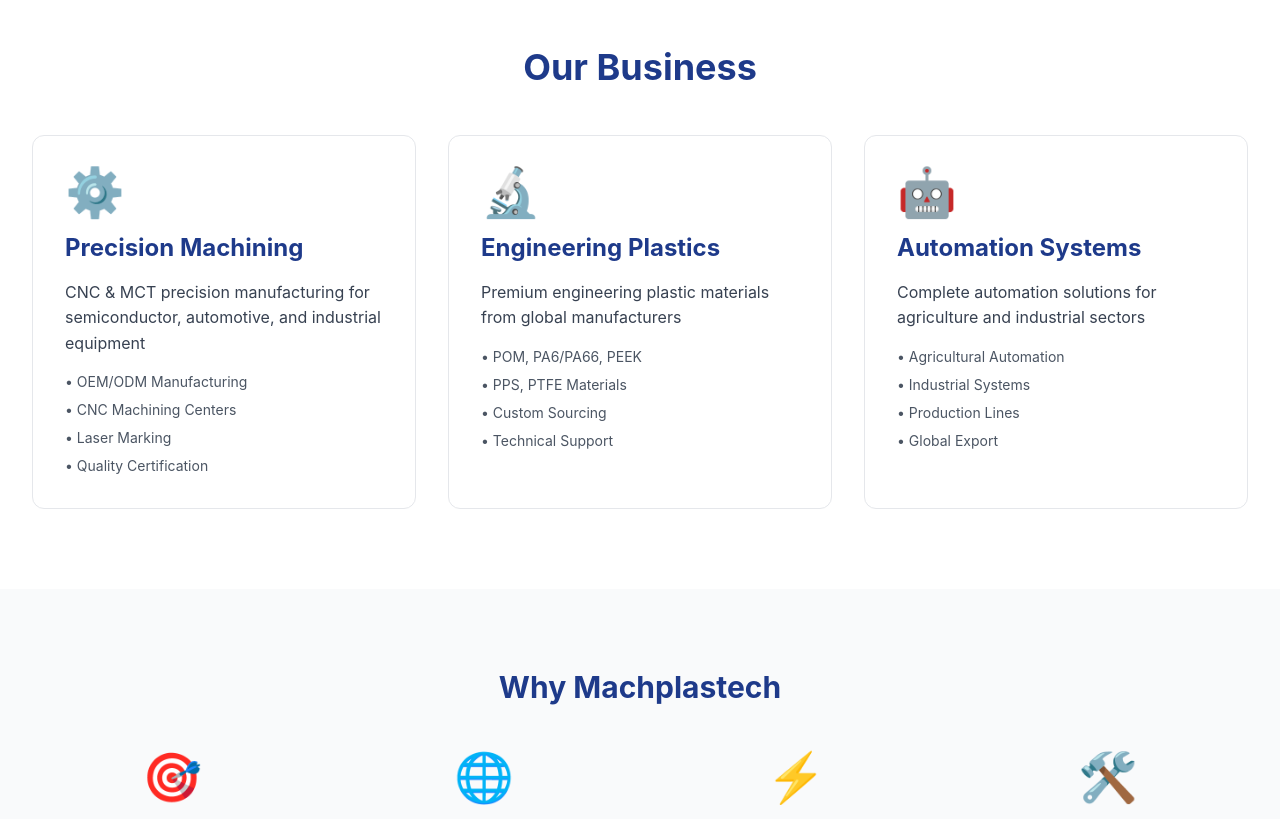
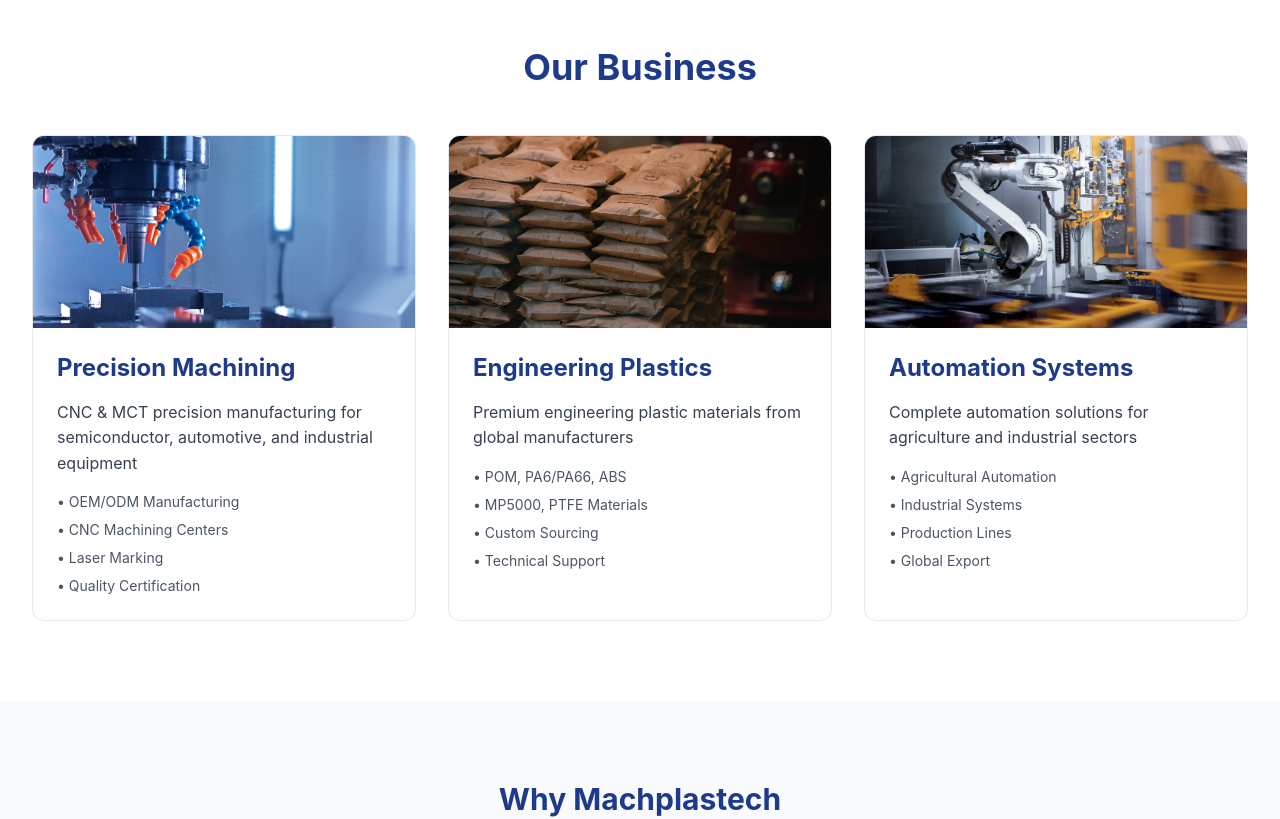
Before and after one commit to datrademel-ai/machplastech-korea, a Next.js app: page / in a window 1280 px wide. Shown: the part 520-1339 px from the top of the page. Built offline with nearby package versions, Linux system fonts and the light colour scheme.

Commit message:
Add files via upload

```diff
--- a/src/app/page.jsx
+++ b/src/app/page.jsx
@@ -1,6 +1,7 @@
 'use client'
 
 import Link from 'next/link'
+import Image from 'next/image'
 import { useLanguage } from '@/contexts/LanguageContext'
 
 export default function Home() {
@@ -24,7 +25,7 @@
         plastics: {
           title: 'Engineering Plastics',
           desc: 'Premium engineering plastic materials from global manufacturers',
-          items: ['POM, PA6/PA66, PEEK', 'PPS, PTFE Materials', 'Custom Sourcing', 'Technical Support']
+          items: ['POM, PA6/PA66, ABS', 'MP5000, PTFE Materials', 'Custom Sourcing', 'Technical Support']
         },
         automation: {
           title: 'Automation Systems',
@@ -74,7 +75,7 @@
         plastics: {
           title: '엔지니어링 플라스틱',
           desc: '글로벌 제조사의 프리미엄 엔지니어링 플라스틱 소재',
-          items: ['POM, PA6/PA66, PEEK', 'PPS, PTFE 소재', '맞춤 소싱', '기술 지원']
+          items: ['POM, PA6/PA66, ABS', 'MP5000, PTFE 소재', '맞춤 소싱', '기술 지원']
         },
         automation: {
           title: '자동화 시스템',
@@ -111,6 +112,30 @@
 
   const t = content[language]
 
+  const businessCards = [
+    {
+      href: '/machining',
+      title: t.business.machining.title,
+      desc: t.business.machining.desc,
+      items: t.business.machining.items,
+      image: '/images/machining/cnc-machine.jpg'
+    },
+    {
+      href: '/plastics',
+      title: t.business.plastics.title,
+      desc: t.business.plastics.desc,
+      items: t.business.plastics.items,
+      image: '/images/about/materials.jpg'
+    },
+    {
+      href: '/automation',
+      title: t.business.automation.title,
+      desc: t.business.automation.desc,
+      items: t.business.automation.items,
+      image: '/images/automation/industrial_robot.webp'
+    }
+  ]
+
   return (
     <>
       <section className="bg-gradient-to-br from-blue-900 to-blue-600 text-white py-24 px-8 text-center">
@@ -126,38 +151,27 @@
         <h2 className="text-4xl font-bold text-center mb-12 text-blue-900">{t.business.title}</h2>
 
         <div className="grid md:grid-cols-3 gap-8">
-          <Link href="/machining" className="border border-gray-200 rounded-xl p-8 hover:shadow-lg transition group">
-            <div className="text-5xl mb-4">⚙️</div>
-            <h3 className="text-2xl font-bold mb-4 text-blue-900 group-hover:text-blue-700">{t.business.machining.title}</h3>
-            <p className="text-gray-700 mb-4">{t.business.machining.desc}</p>
-            <ul className="space-y-2 text-gray-600 text-sm">
-              {t.business.machining.items.map((item, i) => (
-                <li key={i}>• {item}</li>
-              ))}
-            </ul>
-          </Link>
-
-          <Link href="/plastics" className="border border-gray-200 rounded-xl p-8 hover:shadow-lg transition group">
-            <div className="text-5xl mb-4">🔬</div>
-            <h3 className="text-2xl font-bold mb-4 text-blue-900 group-hover:text-blue-700">{t.business.plastics.title}</h3>
-            <p className="text-gray-700 mb-4">{t.business.plastics.desc}</p>
-            <ul className="space-y-2 text-gray-600 text-sm">
-              {t.business.plastics.items.map((item, i) => (
-                <li key={i}>• {item}</li>
-              ))}
-            </ul>
-          </Link>
-
-          <Link href="/automation" className="border border-gray-200 rounded-xl p-8 hover:shadow-lg transition group">
-            <div className="text-5xl mb-4">🤖</div>
-            <h3 className="text-2xl font-bold mb-4 text-blue-900 group-hover:text-blue-700">{t.business.automation.title}</h3>
-            <p className="text-gray-700 mb-4">{t.business.automation.desc}</p>
-            <ul className="space-y-2 text-gray-600 text-sm">
-              {t.business.automation.items.map((item, i) => (
-                <li key={i}>• {item}</li>
-              ))}
-            </ul>
-          </Link>
+          {businessCards.map((card, i) => (
+            <Link key={i} href={card.href} className="border border-gray-200 rounded-xl overflow-hidden hover:shadow-lg transition group">
+              <div className="relative h-48">
+                <Image
+                  src={card.image}
+                  alt={card.title}
+                  fill
+                  className="object-cover group-hover:scale-105 transition duration-300"
+                />
+              </div>
+              <div className="p-6">
+                <h3 className="text-2xl font-bold mb-4 text-blue-900 group-hover:text-blue-700">{card.title}</h3>
+                <p className="text-gray-700 mb-4">{card.desc}</p>
+                <ul className="space-y-2 text-gray-600 text-sm">
+                  {card.items.map((item, j) => (
+                    <li key={j}>• {item}</li>
+                  ))}
+                </ul>
+              </div>
+            </Link>
+          ))}
         </div>
       </section>
 
@@ -167,25 +181,42 @@
 
           <div className="grid md:grid-cols-4 gap-8">
             <div className="text-center">
-              <div className="text-5xl mb-4">🎯</div>
+              <div className="w-16 h-16 bg-blue-100 rounded-full flex items-center justify-center mx-auto mb-4">
+                <svg className="w-8 h-8 text-blue-600" fill="none" stroke="currentColor" viewBox="0 0 24 24">
+                  <path strokeLinecap="round" strokeLinejoin="round" strokeWidth={2} d="M9 12l2 2 4-4m6 2a9 9 0 11-18 0 9 9 0 0118 0z" />
+                </svg>
+              </div>
               <h3 className="text-xl font-bold mb-3 text-blue-900">{t.why.quality.title}</h3>
               <p className="text-gray-600">{t.why.quality.desc}</p>
             </div>
 
             <div className="text-center">
-              <div className="text-5xl mb-4">🌐</div>
+              <div className="w-16 h-16 bg-green-100 rounded-full flex items-center justify-center mx-auto mb-4">
+                <svg className="w-8 h-8 text-green-600" fill="none" stroke="currentColor" viewBox="0 0 24 24">
+                  <path strokeLinecap="round" strokeLinejoin="round" strokeWidth={2} d="M3.055 11H5a2 2 0 012 2v1a2 2 0 002 2 2 2 0 012 2v2.945M8 3.935V5.5A2.5 2.5 0 0010.5 8h.5a2 2 0 012 2 2 2 0 104 0 2 2 0 012-2h1.064M15 20.488V18a2 2 0 012-2h3.064M21 12a9 9 0 11-18 0 9 9 0 0118 0z" />
+                </svg>
+              </div>
               <h3 className="text-xl font-bold mb-3 text-blue-900">{t.why.network.title}</h3>
               <p className="text-gray-600">{t.why.network.desc}</p>
             </div>
 
             <div className="text-center">
-              <div className="text-5xl mb-4">⚡</div>
+              <div className="w-16 h-16 bg-yellow-100 rounded-full flex items-center justify-center mx-auto mb-4">
+                <svg className="w-8 h-8 text-yellow-600" fill="none" stroke="currentColor" viewBox="0 0 24 24">
+                  <path strokeLinecap="round" strokeLinejoin="round" strokeWidth={2} d="M13 10V3L4 14h7v7l9-11h-7z" />
+                </svg>
+              </div>
               <h3 className="text-xl font-bold mb-3 text-blue-900">{t.why.delivery.title}</h3>
               <p className="text-gray-600">{t.why.delivery.desc}</p>
             </div>
 
             <div className="text-center">
-              <div className="text-5xl mb-4">🛠️</div>
+              <div className="w-16 h-16 bg-purple-100 rounded-full flex items-center justify-center mx-auto mb-4">
+                <svg className="w-8 h-8 text-purple-600" fill="none" stroke="currentColor" viewBox="0 0 24 24">
+                  <path strokeLinecap="round" strokeLinejoin="round" strokeWidth={2} d="M10.325 4.317c.426-1.756 2.924-1.756 3.35 0a1.724 1.724 0 002.573 1.066c1.543-.94 3.31.826 2.37 2.37a1.724 1.724 0 001.065 2.572c1.756.426 1.756 2.924 0 3.35a1.724 1.724 0 00-1.066 2.573c.94 1.543-.826 3.31-2.37 2.37a1.724 1.724 0 00-2.572 1.065c-.426 1.756-2.924 1.756-3.35 0a1.724 1.724 0 00-2.573-1.066c-1.543.94-3.31-.826-2.37-2.37a1.724 1.724 0 00-1.065-2.572c-1.756-.426-1.756-2.924 0-3.35a1.724 1.724 0 001.066-2.573c-.94-1.543.826-3.31 2.37-2.37.996.608 2.296.07 2.572-1.065z" />
+                  <path strokeLinecap="round" strokeLinejoin="round" strokeWidth={2} d="M15 12a3 3 0 11-6 0 3 3 0 016 0z" />
+                </svg>
+              </div>
               <h3 className="text-xl font-bold mb-3 text-blue-900">{t.why.support.title}</h3>
               <p className="text-gray-600">{t.why.support.desc}</p>
             </div>
```
Also changed, not shown: public/logo.png.
